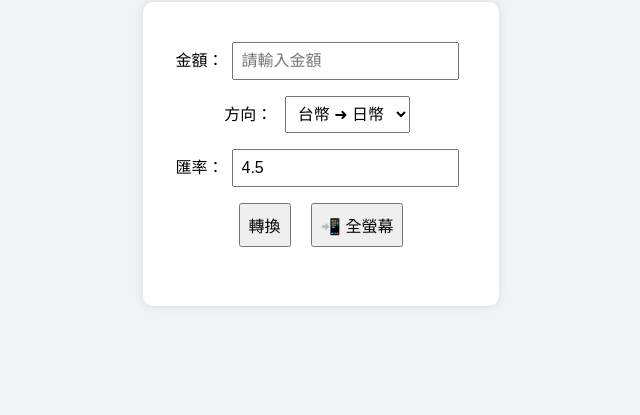
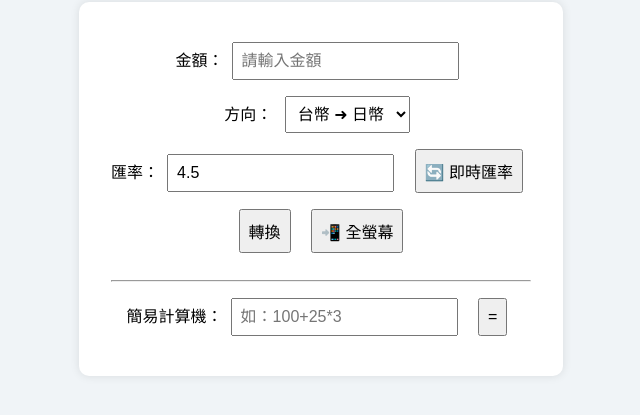
Before and after one commit to elvis0226/twtojp, a plain HTML site: page index.html in a window 1280 px wide. Shown: the part 127-542 px from the top of the page, without its empty margins (319-959 px from the left). Drawn offline with Linux system fonts and the light colour scheme; no server answers.

Commit message:
Add files via upload

```diff
--- a/index.html
+++ b/index.html
@@ -46,13 +46,42 @@
         <option value="jpyToTwd">日幣 ➜ 台幣</option>
       </select>
     </label><br/>
-    <label>匯率：<input type="number" id="rate" value="4.5" step="0.01"/></label><br/>
+    <label>匯率：<input type="number" id="rate" value="4.5" step="0.0001"/></label>
+    <button onclick="fetchRate()">🔄 即時匯率</button><br/>
     <button onclick="convert()">轉換</button>
     <button onclick="toggleFullscreen()">📲 全螢幕</button>
+
     <div class="result" id="result"></div>
+
+    <hr/>
+    <label>簡易計算機：<input id="calcInput" placeholder="如：100+25*3"/></label>
+    <button onclick="calculate()">=</button>
+    <span id="calcResult"></span>
   </div>
 
   <script>
+    async function fetchRate() {
+      try {
+        const res = await fetch("https://api.exchangerate.host/latest?base=TWD&symbols=JPY");
+        const data = await res.json();
+        const rate = data.rates.JPY;
+        document.getElementById("rate").value = rate.toFixed(4);
+      } catch (e) {
+        alert("無法取得即時匯率，請稍後再試");
+      }
+    }
+
+    function calculate() {
+      const input = document.getElementById("calcInput").value;
+      try {
+        const result = eval(input);
+        document.getElementById("calcResult").textContent = `= ${result}`;
+        document.getElementById("amount").value = result;
+      } catch {
+        document.getElementById("calcResult").textContent = "錯誤的算式";
+      }
+    }
+
     function convert() {
       const amount = parseFloat(document.getElementById('amount').value);
       const direction = document.getElementById('direction').value;
@@ -80,6 +109,8 @@
         document.exitFullscreen();
       }
     }
+
+    window.onload = fetchRate;
   </script>
 </body>
 </html>
```
